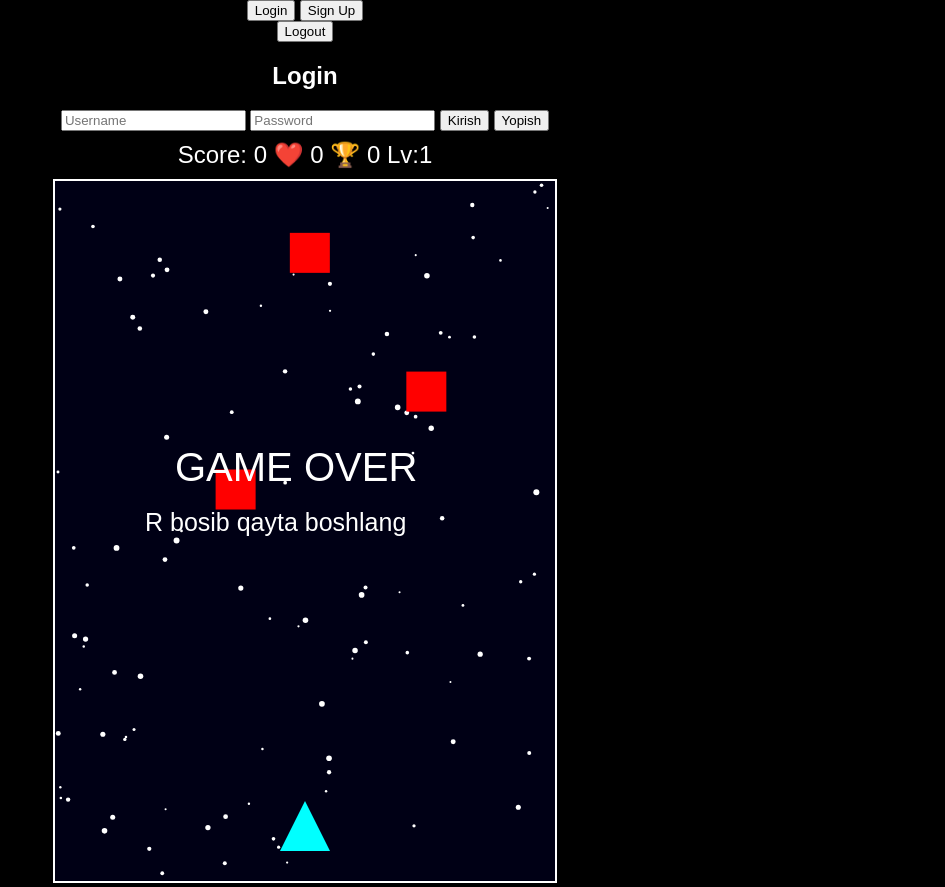
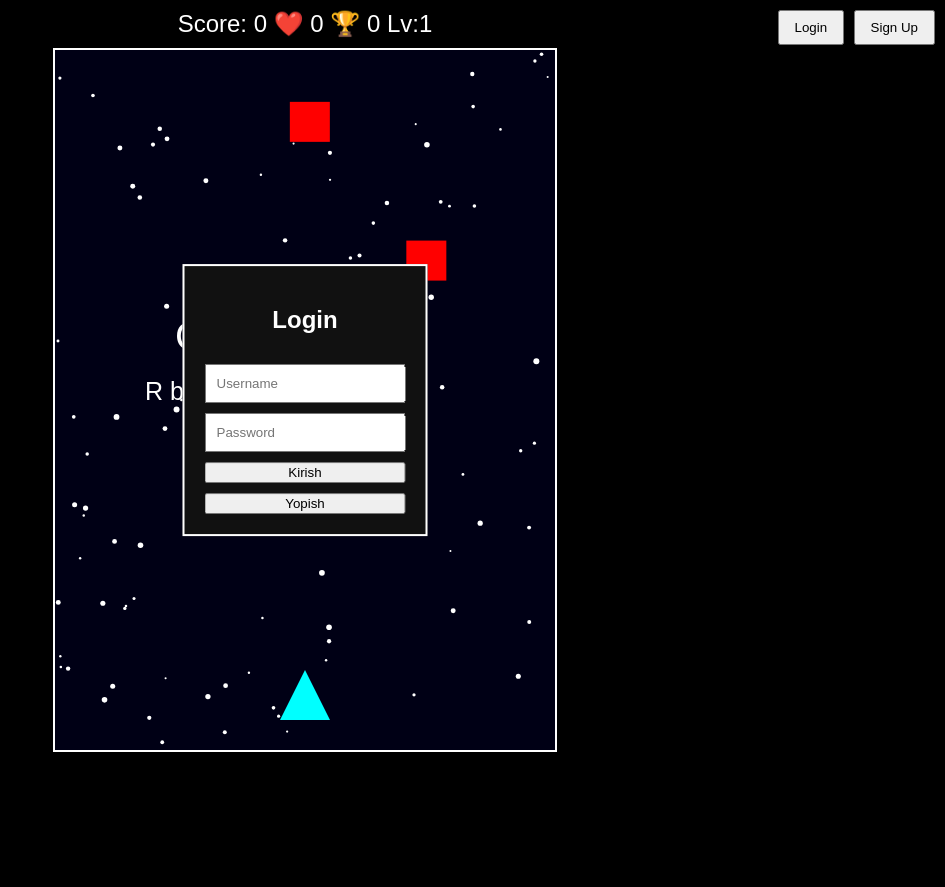
Before and after one commit to shokirovich01/game, a plain HTML site: page index.html in a window 1280 px wide. Both pictures are taken after a click on the button "Login". Shown: the whole page, without its empty margins (335-1280 px from the left). After the commit the page ends 800 px from the top, so only its background shows below. Drawn offline with Linux system fonts and the light colour scheme.

Commit message:
Update style.css

```diff
--- a/style.css
+++ b/style.css
@@ -1,24 +1,3 @@
-body {
-    margin: 0;
-    background: black;
-    color: white;
-    text-align: center;
-    font-family: Arial, sans-serif;
-}
-
-h1 {
-    margin: 10px;
-}
-
-#score {
-    font-size: 24px;
-    margin-bottom: 10px;
-}
-
-canvas {
-    border: 2px solid white;
-    background: #000020;
-}
 body {
     margin: 0;
     background: black;
@@ -27,12 +6,59 @@ body {
     font-family: Arial;
 }
 
+canvas {
+    border: 2px solid white;
+    background: #000015;
+}
+
 #score {
     font-size: 24px;
     margin: 10px;
 }
 
-canvas {
+#auth {
+    position: absolute;
+    top: 10px;
+    right: 10px;
+}
+
+#auth button {
+    padding: 8px 15px;
+    margin-left: 5px;
+}
+
+#userBox {
+    position: absolute;
+    top: 10px;
+    left: 10px;
+    color: lime;
+    font-size: 20px;
+}
+
+#logoutBtn {
+    position: absolute;
+    top: 40px;
+    left: 10px;
+    display: none;
+}
+
+#popup {
+    position: fixed;
+    top: 50%;
+    left: 50%;
+    transform: translate(-50%, -50%);
+    background: #111;
+    padding: 20px;
     border: 2px solid white;
-    background: black;
+    display: flex;
+    flex-direction: column;
+    gap: 10px;
 }
+
+#popup input {
+    padding: 10px;
+}
+
+.hidden {
+    display: none !important;
+}
```
